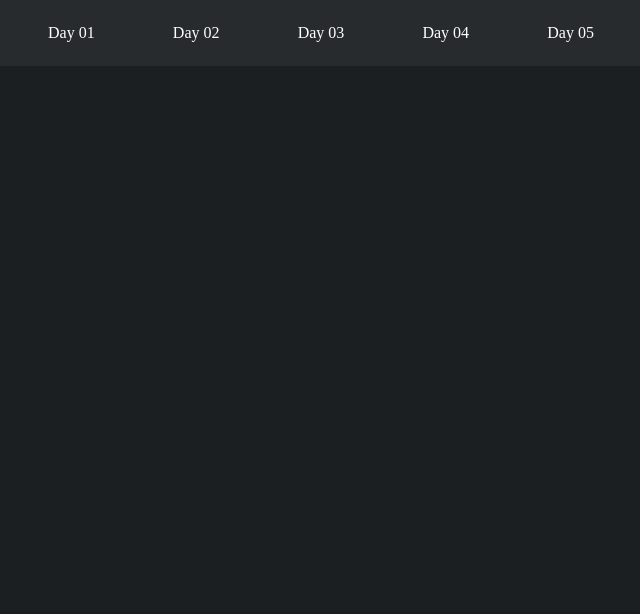
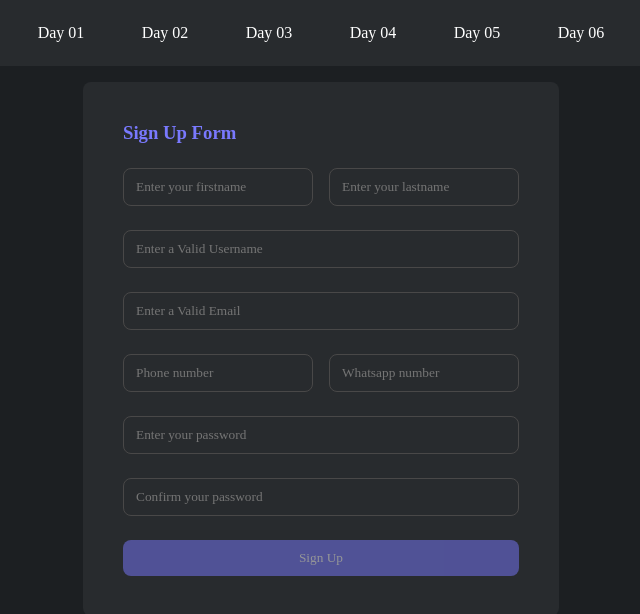
Before and after one commit to basakjeet08/First-Angular-App, an Angular app: page /form-testing in a window 1280 px wide. Before the commit this address led to /. Shown: the top 614 px of the page, without its empty margins (319-959 px from the left). Built offline with nearby package versions, Linux system fonts and the light colour scheme; a web font is replaced by a local one.

Commit message:
feat - Implemented a form using the Template driven approach.

```diff
--- a/src/app/app.component.html
+++ b/src/app/app.component.html
@@ -63,6 +63,14 @@
             <li><a routerLink="/subject-testing">Subjects</a></li>
           </ul>
         </li>
+
+        <!-- Day 06 Option -->
+        <li class="outer-nav-option">
+          Day 06
+          <ul class="inner-nav-container">
+            <li><a routerLink="/form-testing">Form Testing</a></li>
+          </ul>
+        </li>
       </ul>
     </nav>
   </header>
--- a/src/app/app.module.ts
+++ b/src/app/app.module.ts
@@ -39,6 +39,7 @@ import { OtherComponent } from './components/routes/other/other.component';
 import { authGuard } from './guards/auth.guard';
 import { ObservableTestingComponent } from './components/observable-testing/observable-testing.component';
 import { SubjectTestingComponent } from './components/subject-testing/subject-testing.component';
+import { FormTestingComponent } from './components/form-testing/form-testing.component';
 
 // These are the routes for this component / module
 const routes: Routes = [
@@ -77,6 +78,7 @@ const routes: Routes = [
   },
   { path: 'observable-testing', component: ObservableTestingComponent },
   { path: 'subject-testing', component: SubjectTestingComponent },
+  { path: 'form-testing', component: FormTestingComponent },
 ];
 
 // The NgModule decoration is used for every module created. Here app is considered as a module in the project
@@ -117,6 +119,7 @@ const routes: Routes = [
     OtherComponent,
     ObservableTestingComponent,
     SubjectTestingComponent,
+    FormTestingComponent,
   ],
   imports: [BrowserModule, FormsModule, RouterModule.forRoot(routes)],
   providers: [LoggerService],
--- /dev/null
+++ b/src/app/components/form-testing/form-testing.component.css
@@ -0,0 +1,47 @@
+form {
+  display: flex;
+  flex-direction: column;
+
+  gap: 24px;
+  padding: 40px;
+
+  border-radius: 8px;
+  background-color: var(--card);
+}
+
+h3 {
+  color: var(--primary-color);
+}
+
+input {
+  background-color: transparent;
+  color: var(--onBackground);
+  border: 1px solid var(--cardVariant);
+}
+
+input:focus {
+  border-color: var(--primary-color);
+}
+
+.input-container {
+  display: flex;
+  flex-direction: column;
+
+  gap: 8px;
+}
+
+.row-container {
+  display: flex;
+  align-items: center;
+
+  gap: 16px;
+}
+
+input.ng-invalid.ng-touched {
+  border: 1px dashed rgb(216, 63, 63);
+}
+
+.error-text {
+  font-size: 12px;
+  color: rgb(216, 63, 63);
+}
--- /dev/null
+++ b/src/app/components/form-testing/form-testing.component.html
@@ -0,0 +1,142 @@
+<form (ngSubmit)="onSignUpClick()" #formContainer="ngForm">
+  <h3>Sign Up Form</h3>
+
+  <!-- Name Input Container -->
+  <div class="input-container">
+    <div class="row-container">
+      <!-- First name input -->
+      <input
+        type="text"
+        name="firstname"
+        placeholder="Enter your firstname"
+        required
+        ngModel
+        #firstname="ngModel"
+      />
+
+      <!-- Last Name input -->
+      <input
+        type="text"
+        name="lastname"
+        placeholder="Enter your lastname"
+        required
+        ngModel
+        #lastname="ngModel"
+      />
+    </div>
+
+    <!-- First name and last name error message -->
+    <p
+      class="error-text"
+      *ngIf="
+        (!firstname.valid && firstname.touched) ||
+        (!lastname.valid && lastname.touched)
+      "
+    >
+      Please Check the first and last name inputs
+    </p>
+  </div>
+
+  <!-- Username input container -->
+  <div class="input-container">
+    <!-- Username input -->
+    <input
+      type="text"
+      name="username"
+      placeholder="Enter a Valid Username"
+      required
+      ngModel
+      #username="ngModel"
+    />
+
+    <!-- Error text for username -->
+    <p class="error-text" *ngIf="!username.valid && username.touched">
+      Check the username input
+    </p>
+  </div>
+
+  <!-- Email Input Container -->
+  <div class="input-container">
+    <!-- Input Field -->
+    <input
+      type="email"
+      name="email"
+      placeholder="Enter a Valid Email"
+      required
+      email
+      ngModel
+      #email="ngModel"
+    />
+
+    <!-- Error message for email input -->
+    <p class="error-text" *ngIf="!email.valid && email.touched">
+      Check email input field
+    </p>
+  </div>
+
+  <!-- Phone Number Container -->
+  <div class="input-container">
+    <div class="row-container">
+      <!-- Phone number input field -->
+      <input
+        type="number"
+        name="phoneNumber"
+        placeholder="Phone number"
+        ngModel
+      />
+
+      <!-- Whatsapp number input field -->
+      <input
+        type="number"
+        name="whatsappNumber"
+        placeholder="Whatsapp number"
+        required
+        ngModel
+        #whatsappNumber="ngModel"
+      />
+    </div>
+
+    <!-- Error text for the number field -->
+    <p
+      class="error-text"
+      *ngIf="!whatsappNumber.valid && whatsappNumber.touched"
+    >
+      Please check the provided Phone Number
+    </p>
+  </div>
+
+  <!-- Password input field -->
+  <input
+    type="password"
+    name="password"
+    placeholder="Enter your password"
+    required
+    ngModel
+    #password="ngModel"
+  />
+
+  <!-- Confirm password input field -->
+  <input
+    type="password"
+    name="confirmPassword"
+    placeholder="Confirm your password"
+    required
+    ngModel
+    #confirmPassword="ngModel"
+  />
+
+  <!-- Error text for the password fields -->
+  <p
+    class="error-text"
+    *ngIf="
+      password.dirty &&
+      confirmPassword.dirty &&
+      password.value !== confirmPassword.value
+    "
+  >
+    The provided password and confirm password doesn't match
+  </p>
+
+  <!-- This is the submit button for the form -->
+  <button type="submit" [disabled]="!formContainer.valid">Sign Up</button>
+</form>
--- /dev/null
+++ b/src/app/components/form-testing/form-testing.component.ts
@@ -0,0 +1,15 @@
+import { Component, ViewChild } from '@angular/core';
+import { NgForm } from '@angular/forms';
+
+@Component({
+  selector: 'app-form-testing',
+  templateUrl: './form-testing.component.html',
+  styleUrls: ['./form-testing.component.css'],
+})
+export class FormTestingComponent {
+  @ViewChild('formContainer') formObject!: NgForm;
+
+  onSignUpClick() {
+    console.log(this.formObject.value);
+  }
+}
```
Also changed, not shown: 1 other file (tests, documents, lock files or other folders).
